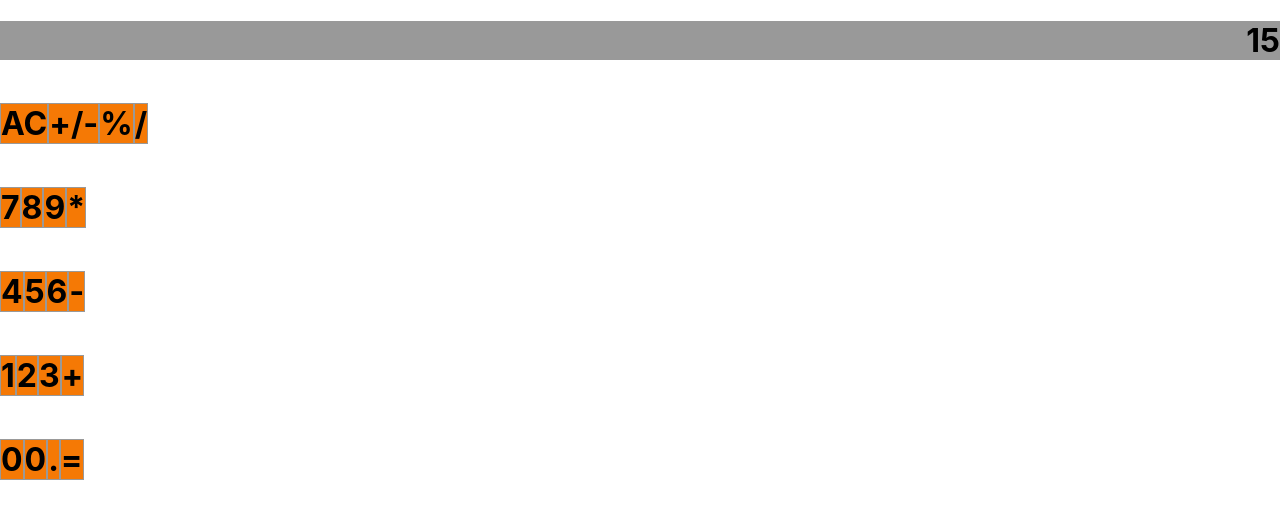
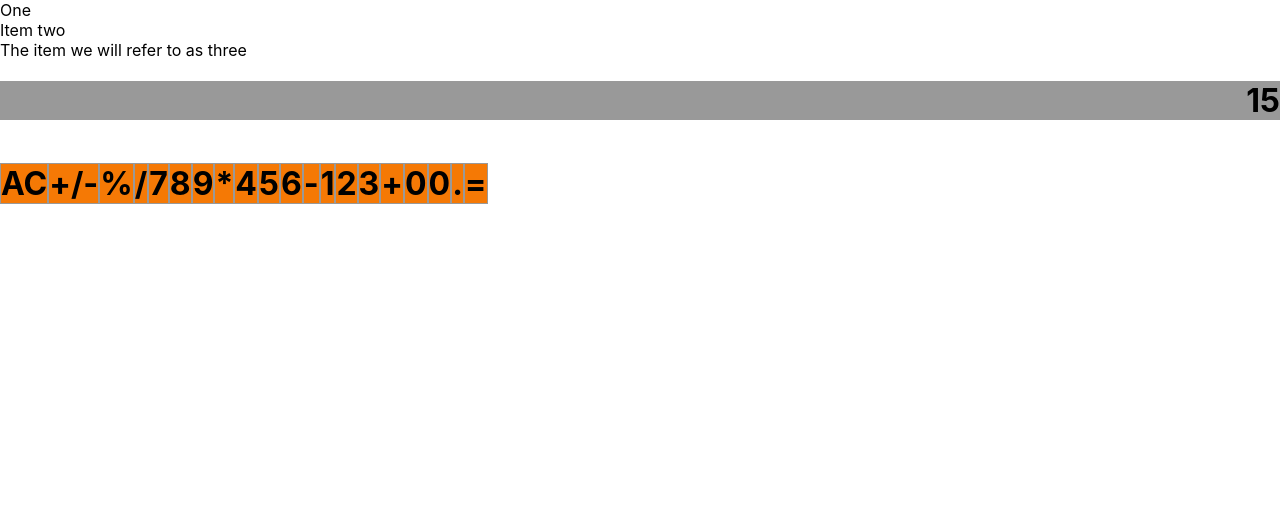
Before and after one commit to rexoliver/progcalc-react, a React (Create React App) app in the folder my-app/: page / in a window 1280 px wide. Shown: the top 518 px of the page. Built offline with nearby package versions, Linux system fonts and the light colour scheme.

Commit message:
added flex item

```diff
--- a/my-app/src/App.tsx
+++ b/my-app/src/App.tsx
@@ -27,6 +27,7 @@ export default function CalcWindow(){
 
   return (
     <React.Fragment>
+      <FlexItem></FlexItem>
       <div className="topbox">
         <ResultBar result={15}/>
       </div>
@@ -67,8 +68,18 @@ export default function CalcWindow(){
 const SymbolNum = (props: {snum: string}) => {
   return (
     <h1 className='square'>{props.snum}</h1>
-  )
+  );
 
+}
+
+const FlexItem = () => {
+  return (
+    <div className="container" id="container">
+      <div>One</div>
+      <div>Item two</div>
+      <div>The item we will refer to as three</div>
+    </div>
+  );
 }
 
 const ResultBar = (props: {result: number}) => {
--- a/my-app/src/index.css
+++ b/my-app/src/index.css
@@ -13,22 +13,17 @@ code {
 }
 
 .square {
+  display: flex;
   background: #f57905;
   border: 1px solid #999;
   float: left;
   font-weight: bold;
   padding: 0;
   text-align: center;
+  flex-direction: row;
 }
 
 .topbox {
   background: #999;
   text-align: right;
 }
-
-.board-row:after {
-  clear: both;
-  content: '';
-  display: table;
-
-}
```
